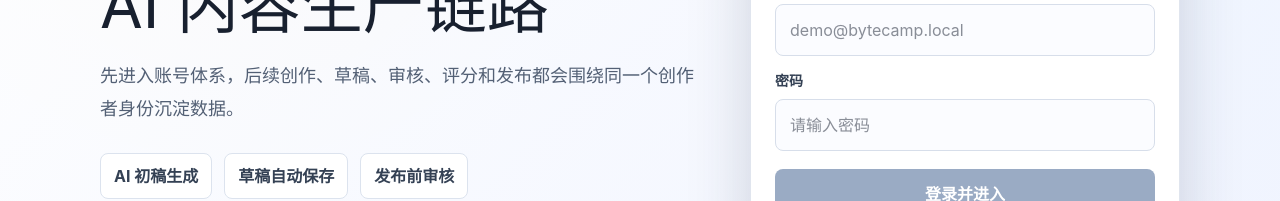
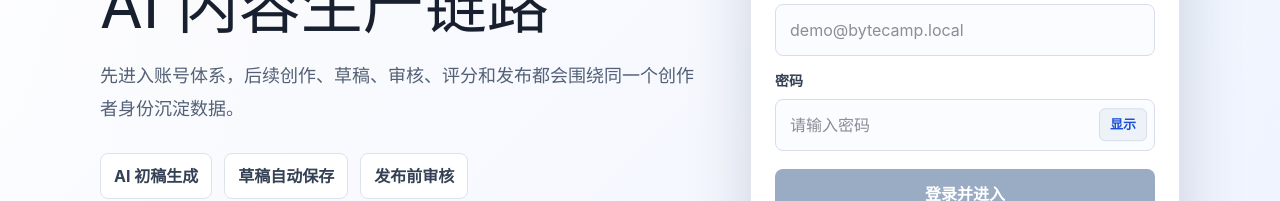
Before and after one commit to KJ1N/byte_camp_frontend, a Next.js app in the folder apps/web/: page /login in a window 1280 px wide. Shown: the part 314-515 px from the top of the page. Built offline with nearby package versions, Linux system fonts and the light colour scheme.

Commit message:
fix: 修复密码显示按钮只能触发一次的问题

```diff
--- a/apps/web/src/app/globals.css
+++ b/apps/web/src/app/globals.css
@@ -356,7 +356,8 @@ h1 {
   margin-top: 14px;
 }
 
-.form-field span {
+.form-field > span,
+.form-field > label {
   color: #344154;
   display: block;
   font-size: 14px;
@@ -381,6 +382,44 @@ h1 {
 .form-field input:focus {
   border-color: #1d4ed8;
   box-shadow: 0 0 0 3px rgba(29, 78, 216, 0.13);
+}
+
+.password-control {
+  position: relative;
+}
+
+.password-control input {
+  padding-right: 76px;
+}
+
+.password-control input::-ms-clear,
+.password-control input::-ms-reveal {
+  display: none;
+}
+
+.password-toggle {
+  background: #edf2f8;
+  border: 1px solid #d7deea;
+  border-radius: 6px;
+  color: #1d4ed8;
+  cursor: pointer;
+  font: inherit;
+  font-size: 13px;
+  font-weight: 800;
+  padding: 6px 10px;
+  position: absolute;
+  right: 8px;
+  top: 50%;
+  transform: translateY(-50%);
+}
+
+.password-toggle:hover {
+  background: #e1e8f3;
+}
+
+.password-toggle:focus-visible {
+  outline: 3px solid rgba(29, 78, 216, 0.2);
+  outline-offset: 2px;
 }
 
 .form-error {
--- a/apps/web/src/app/login/page.tsx
+++ b/apps/web/src/app/login/page.tsx
@@ -32,6 +32,7 @@ export default function LoginPage() {
   const [mode, setMode] = useState<AuthMode>("login");
   const [email, setEmail] = useState("");
   const [password, setPassword] = useState("");
+  const [showPassword, setShowPassword] = useState(false);
   const [nickname, setNickname] = useState("");
   const [status, setStatus] = useState<SubmitState>("idle");
   const [error, setError] = useState("");
@@ -181,16 +182,28 @@ export default function LoginPage() {
             />
           </label>
 
-          <label className="form-field">
-            <span>密码</span>
+          <div className="form-field">
+            <label htmlFor="login-password">密码</label>
+            <div className="password-control">
               <input
+                id="login-password"
                 autoComplete={isRegister ? "new-password" : "current-password"}
                 placeholder="请输入密码"
-              type="password"
+                type={showPassword ? "text" : "password"}
                 value={password}
                 onChange={(event) => setPassword(event.target.value)}
               />
-          </label>
+              <button
+                aria-label={showPassword ? "隐藏密码" : "显示密码"}
+                aria-pressed={showPassword}
+                className="password-toggle"
+                type="button"
+                onClick={() => setShowPassword((current) => !current)}
+              >
+                {showPassword ? "隐藏" : "显示"}
+              </button>
+            </div>
+          </div>
 
           {error ? (
             <p className="form-error" role="alert">
```
Lines whose indentation alone changed are shown as unchanged.
